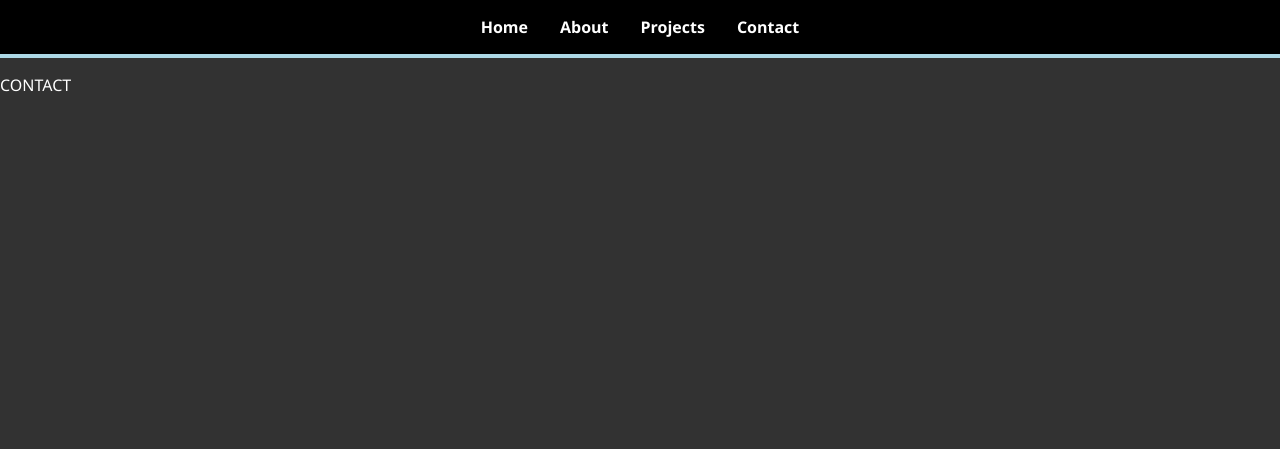
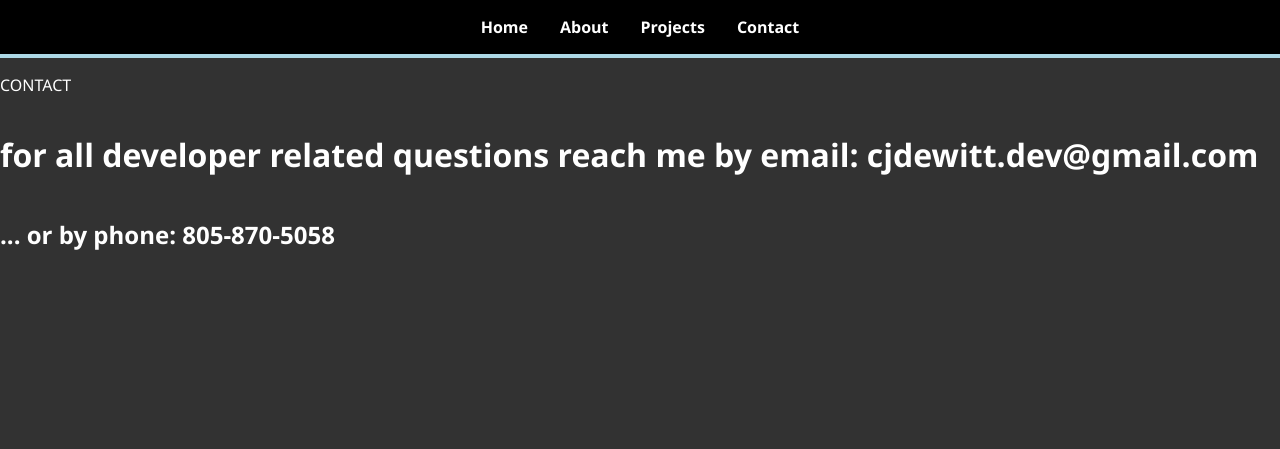
Before and after one commit to cjdewitt/justDeWitt, a Flask app: page /contact in a window 1280 px wide. Shown: the top 449 px of the page. Run offline with Flask 3, Linux system fonts and the light colour scheme.

Commit message:
updated contact.html for IOS app legal purposed

```diff
--- a/templates/contact.html
+++ b/templates/contact.html
@@ -23,6 +23,8 @@
 
     <main>
         <p>CONTACT</p>
+        <h1>for all developer related questions reach me by email: cjdewitt.dev@gmail.com</h1>
+        <h2>... or by phone: 805-870-5058</h2>
     </main>
 
     <footer>
```
